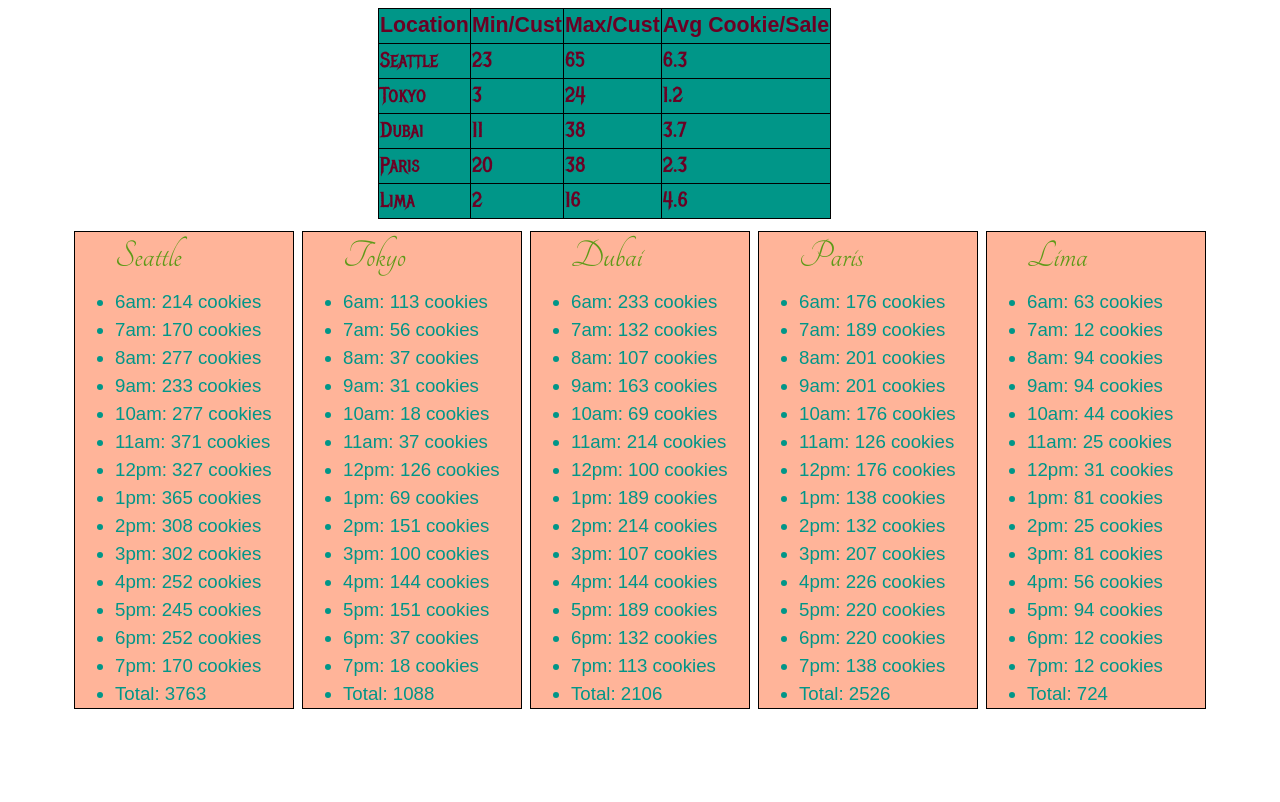
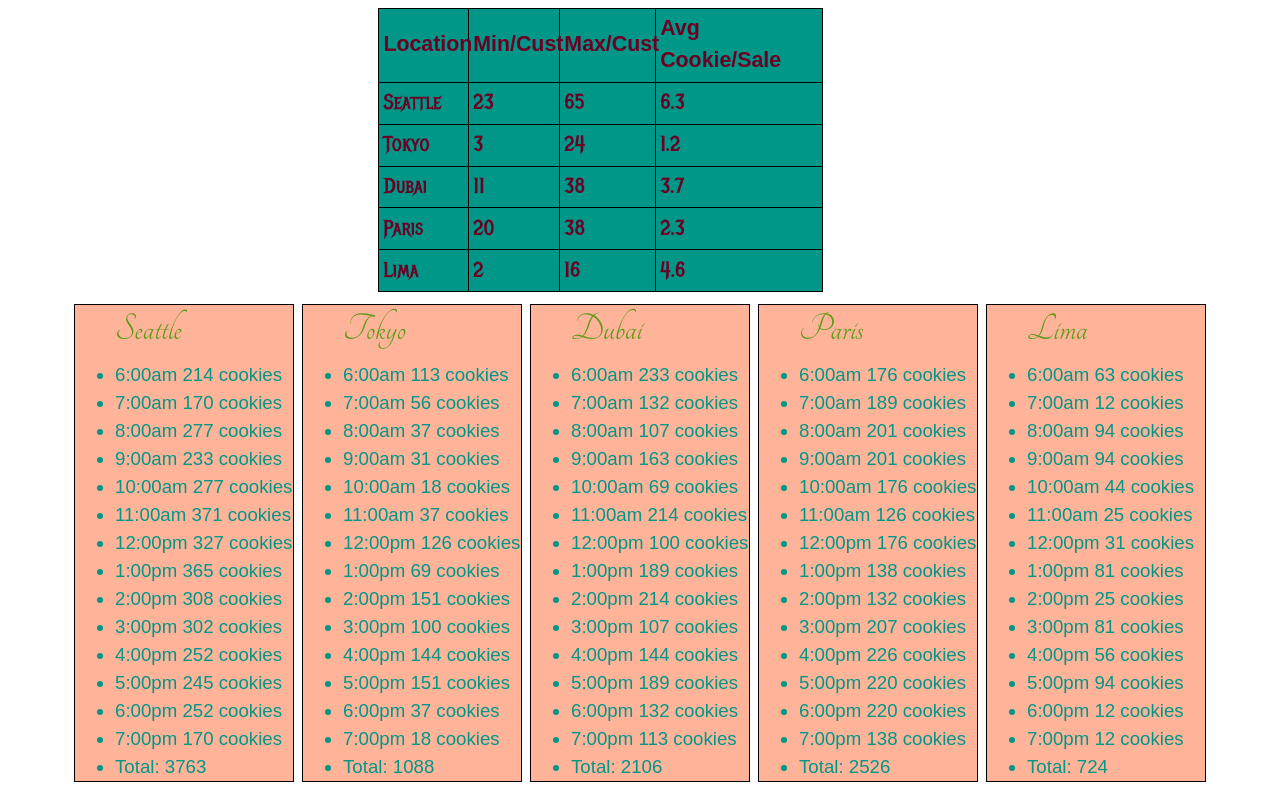
Before and after one commit to rlee171/cookie-stand, a plain HTML site: page sales.html in a window 1280 px wide. Drawn offline with nearby package versions, Linux system fonts and the light colour scheme.

Commit message:
After making constructor

```diff
--- a/css/style.css
+++ b/css/style.css
@@ -3,8 +3,10 @@
 }
 table, th, td {
   border: 1px solid black;
+  border-collapse: collapse;
   font-size: 16pt;
   color: #6b0024;
+  padding: 1%;
 }
 table td{
   font-family: 'Metal Mania', cursive;
--- a/js/app.js
+++ b/js/app.js
@@ -1,119 +1,141 @@
-var hoursOpen = ['6am: ','7am: ','8am: ','9am: ','10am: ','11am: ','12pm: ','1pm: ','2pm: ','3pm: ','4pm: ','5pm: ','6pm: ','7pm: ' ]
-var Locations = [
-  {
-    id: 'seattle',
-    name: 'Seattle',
-    min: 23,
-    max: 65,
-    ave: 6.3,
-    hourlyCustomers: [],
-    hourlyCookies: [],
-    totalCustomers: 0,
-    totalCookies: 0,
-  },
-  {
-    id: 'tokyo',
-    name: 'Tokyo',
-    min: 3,
-    max: 24,
-    ave: 1.2,
-    hourlyCustomers: [],
-    hourlyCookies: [],
-    totalCustomers: 0,
-    totalCookies: 0,
-  },
-  {
-    id: 'dubai',
-    name: 'Dubai',
-    min: 11,
-    max: 38,
-    ave: 3.7,
-    hourlyCustomers: [],
-    hourlyCookies: [],
-    totalCustomers: 0,
-    totalCookies: 0,
-  },
-  {
-    id: 'paris',
-    name: 'Paris',
-    min: 20,
-    max: 38,
-    ave: 2.3,
-    hourlyCustomers: [],
-    hourlyCookies: [],
-    totalCustomers: 0,
-    totalCookies: 0,
-  },
-  lima = {
-    id: 'lima',
-    name: 'Lima',
-    min: 2,
-    max: 16,
-    ave: 4.6,
-    hourlyCustomers: [],
-    hourlyCookies: [],
-    totalCustomers: 0,
-    totalCookies: 0,
-  },
-]
+var hoursOpen = ['6:00am','7:00am','8:00am','9:00am','10:00am','11:00am','12:00pm','1:00pm','2:00pm','3:00pm','4:00pm','5:00pm','6:00pm','7:00pm' ]
+// var Locations = [
+//   {
+//     id: 'seattle',
+//     name: 'Seattle',
+//     min: 23,
+//     max: 65,
+//     ave: 6.3,
+//     hourlyCustomers: [],
+//     hourlyCookies: [],
+//     totalCustomers: 0,
+//     totalCookies: 0,
+//   },
+//   {
+//     id: 'tokyo',
+//     name: 'Tokyo',
+//     min: 3,
+//     max: 24,
+//     ave: 1.2,
+//     hourlyCustomers: [],
+//     hourlyCookies: [],
+//     totalCustomers: 0,
+//     totalCookies: 0,
+//   },
+//   {
+//     id: 'dubai',
+//     name: 'Dubai',
+//     min: 11,
+//     max: 38,
+//     ave: 3.7,
+//     hourlyCustomers: [],
+//     hourlyCookies: [],
+//     totalCustomers: 0,
+//     totalCookies: 0,
+//   },
+//   {
+//     id: 'paris',
+//     name: 'Paris',
+//     min: 20,
+//     max: 38,
+//     ave: 2.3,
+//     hourlyCustomers: [],
+//     hourlyCookies: [],
+//     totalCustomers: 0,
+//     totalCookies: 0,
+//   },
+//   lima = {
+//     id: 'lima',
+//     name: 'Lima',
+//     min: 2,
+//     max: 16,
+//     ave: 4.6,
+//     hourlyCustomers: [],
+//     hourlyCookies: [],
+//     totalCustomers: 0,
+//     totalCookies: 0,
+//   },
+// ]
+// function calcHourlyCookies(){
+//   for(var i = 0; i<hoursOpen.length; i++){
+//     for(var j=0; j<Locations.length; j++){
 
-function RandomNumber(min,max){
+//     }
+//   }
+// }
+function createCookieStores(id, name, min, max, ave){
+  this.id = id;
+  this.name = name;
+  this.min = min;
+  this.max = max;
+  this.ave = ave;
+  this.hourlyCustomers = [];
+  this.hourlyCookies = [];
+  this.totalCustomers = 0;
+  this.totalCookies = 0;
+};
+
+function RandomNumber(min, max){
   return Math.random() * ((max + 1) - min) + min;
 }
 
-function cookies(location){
-  for(var i = 0; i < 14; i++){
-    var HourlyCustomer = Math.floor(RandomNumber(location.min, location.max));
+function cookies(){
+  for(var i = 0; i < hoursOpen.length; i++){
+    var HourlyCustomer = Math.floor(RandomNumber(this.min, this.max));
     var HourlyCookie = Math.floor(HourlyCustomer * 6.3)
-    location.totalCookies += HourlyCookie;
-    location.hourlyCookies.push(hoursOpen[i] + ' ' + HourlyCookie + ' cookies');
+    this.totalCookies += HourlyCookie;
+    this.hourlyCookies.push(hoursOpen[i] + ' ' + HourlyCookie + ' cookies');
   }
 }
 
-function renderToSales(location){
-  var parentOfSales = document.getElementById(location.id+'Sales-ul');
-  var listSales = document.createElement('h1');
-  listSales.textContent = location.name;
-  parentOfSales.append(listSales)
+function renderToSales(){
+    var parentOfSales = document.getElementById(this.id+'Sales-ul');
+    var listSales = document.createElement('h1');
+    listSales.textContent = this.name;
+    parentOfSales.append(listSales)
 
-  for(var i in location.hourlyCookies){
-    listSales = document.createElement('li');
-    listSales.textContent = location.hourlyCookies[i];
-    parentOfSales.appendChild(listSales);
-  }
+    for(var i in this.hourlyCookies){
+        listSales = document.createElement('li');
+        listSales.textContent = this.hourlyCookies[i];
+        parentOfSales.appendChild(listSales);
+      }
 
   listSales = document.createElement('li');
-  listSales.textContent = 'Total: ' + location.totalCookies
+  listSales.textContent = 'Total: ' + this.totalCookies
   parentOfSales.appendChild(listSales);
-}
 
-function renderToIndex(location){
-  var parentOfIndex = document.getElementById(location.id+'TableBody');
+  var parentOfIndex = document.getElementById(this.id+'TableBody');
   var listIndex = document.createElement('td');
-  listIndex.textContent = location.name;
+  listIndex.textContent = this.name;
   parentOfIndex.appendChild(listIndex);
 
   listIndex = document.createElement('td');
-  listIndex.textContent = location.min;
+  listIndex.textContent = this.min;
   parentOfIndex.appendChild(listIndex);
 
   listIndex = document.createElement('td');
-  listIndex.textContent = location.max;
+  listIndex.textContent = this.max;
   parentOfIndex.appendChild(listIndex);
 
   listIndex = document.createElement('td');
-  listIndex.textContent = location.ave;
+  listIndex.textContent = this.ave;
   parentOfIndex.appendChild(listIndex);
+}
+createCookieStores.prototype.cookies = cookies;
+createCookieStores.prototype.renderToSales = renderToSales;
 
-}
-
-
-for(var i in Locations){
-  cookies(Locations[i]);
-  if(document.getElementById(Locations[i].id+'Sales-ul') !== null){
-    renderToSales(Locations[i]);
-  };
-  if(document.getElementById(Locations[i].id+'TableBody') !== null){
-    renderToIndex(Locations[i]);
-  };
-}
+var seattle = new createCookieStores('seattle', 'Seattle', 23, 65, 6.3);
+var tokyo = new createCookieStores('tokyo', 'Tokyo', 3, 24, 1.2);
+var dubai = new createCookieStores('dubai', 'Dubai', 11, 38, 3.7);
+var paris = new createCookieStores('paris', 'Paris', 20, 38, 2.3);
+var lima = new createCookieStores('lima', 'Lima', 2, 16, 4.6);
+seattle.cookies();
+tokyo.cookies();
+dubai.cookies();
+paris.cookies();
+lima.cookies();
+seattle.renderToSales();
+tokyo.renderToSales();
+dubai.renderToSales();
+paris.renderToSales();
+lima.renderToSales();
```
